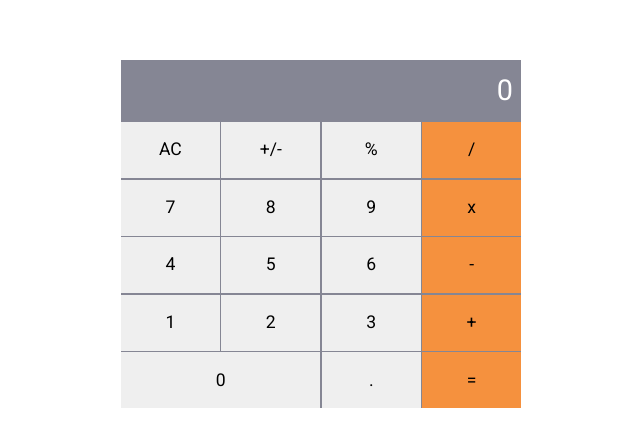
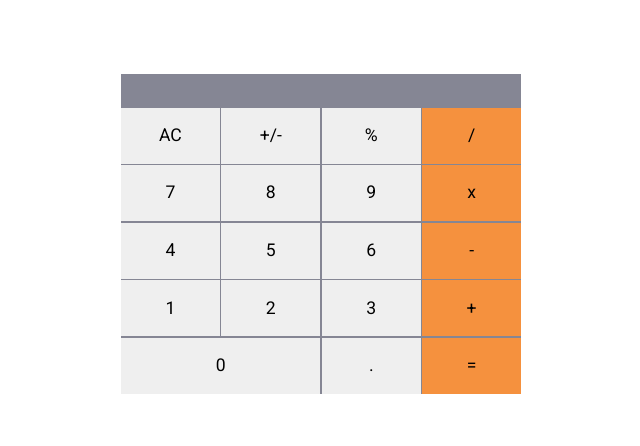
Before and after one commit to jorgeabrahan/math-magicians, a React (Create React App) app: page / in a window 1280 px wide. Shown: the part 166-612 px from the top of the page, without its empty margins (319-959 px from the left). Built offline with nearby package versions, Linux system fonts and the light colour scheme.

Commit message:
Change display value for a function to determine what to show

```diff
--- a/src/components/Screen.js
+++ b/src/components/Screen.js
@@ -1,13 +1,14 @@
 import PropTypes from 'prop-types';
 
-export default function Screen({ content }) {
-  return <p className="calculator__screen">{content}</p>;
+export default function Screen({ displayValue }) {
+  const value = displayValue();
+  return <p className="calculator__screen">{value === null ? '0' : value}</p>;
 }
 
 Screen.propTypes = {
-  content: PropTypes.string,
+  displayValue: PropTypes.func,
 };
 
 Screen.defaultProps = {
-  content: '0',
+  displayValue: () => {},
 };
```
